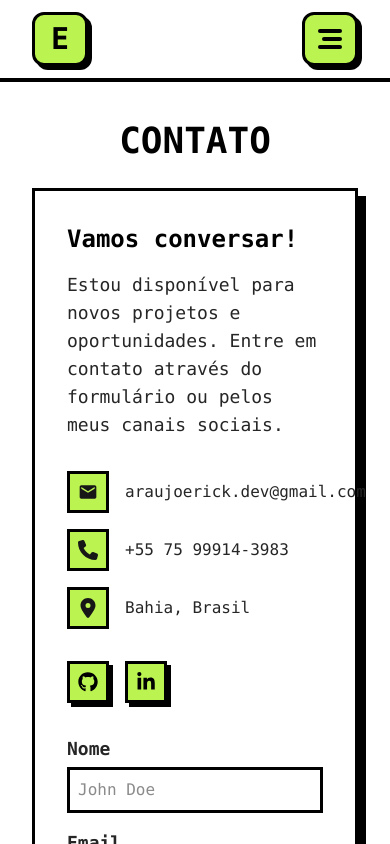
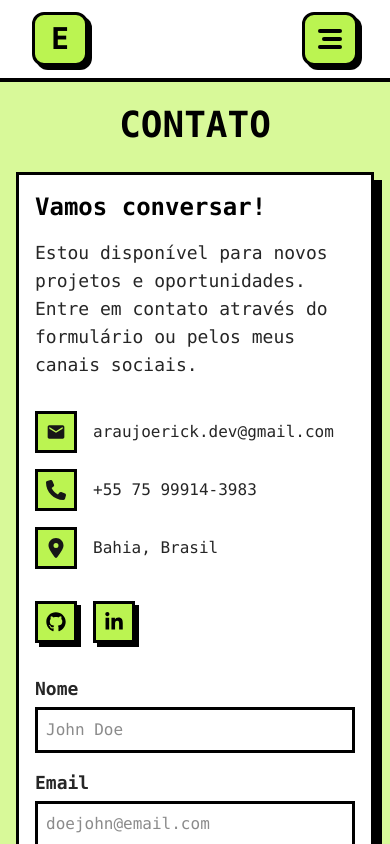
Before and after one commit to araujoerick/portfolio, a Next.js app: page /contato in a window 390 px wide. Shown: the top 844 px of the page. Built offline with nearby package versions, Linux system fonts and the light colour scheme.

Commit message:
💄 feat: change padding at mobile breakpoints

```diff
--- a/src/app/contato/page.tsx
+++ b/src/app/contato/page.tsx
@@ -6,11 +6,11 @@ import ContactInfo from "./components/contact-info";
 
 const Contato = () => {
   return (
-    <section className="min-h-[calc(100vh-82px)] w-full p-8 select-none">
+    <section className="min-h-[calc(100vh-82px)] w-full bg-lime-200 p-4 select-none min-[430px]:p-8">
       <div className="container mx-auto flex flex-col items-center justify-center gap-5">
         <SectionTitle>Contato</SectionTitle>
 
-        <div className="neo-border neo-shadow grid w-full max-w-[900px] grid-cols-1 gap-8 p-8 md:grid-cols-2">
+        <div className="neo-border neo-shadow grid w-full max-w-[900px] grid-cols-1 gap-8 bg-white p-4 pb-6 min-[430px]:p-8 md:grid-cols-2">
           <div className="flex flex-col gap-8">
             <div className="space-y-4">
               <h2 className="text-2xl font-semibold text-black">
```
